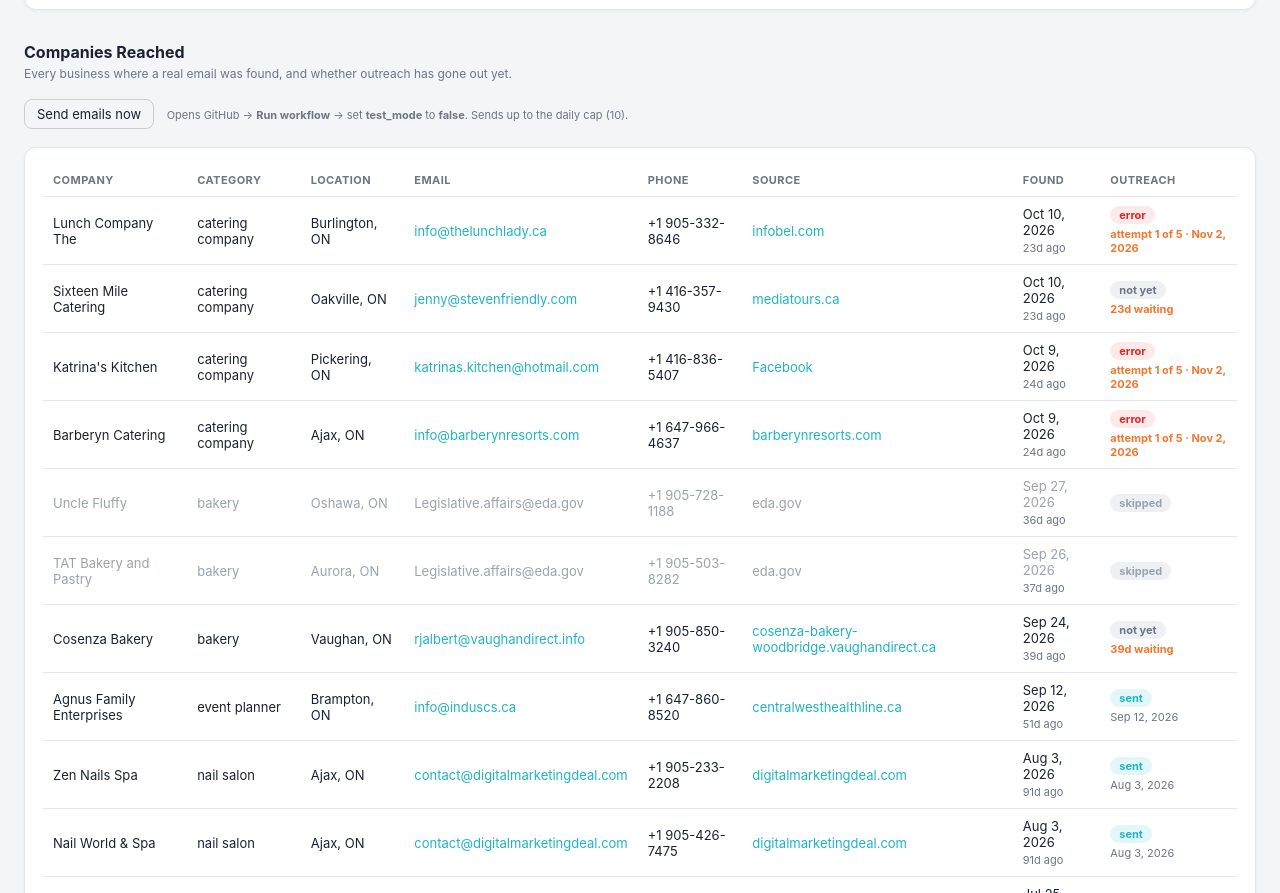
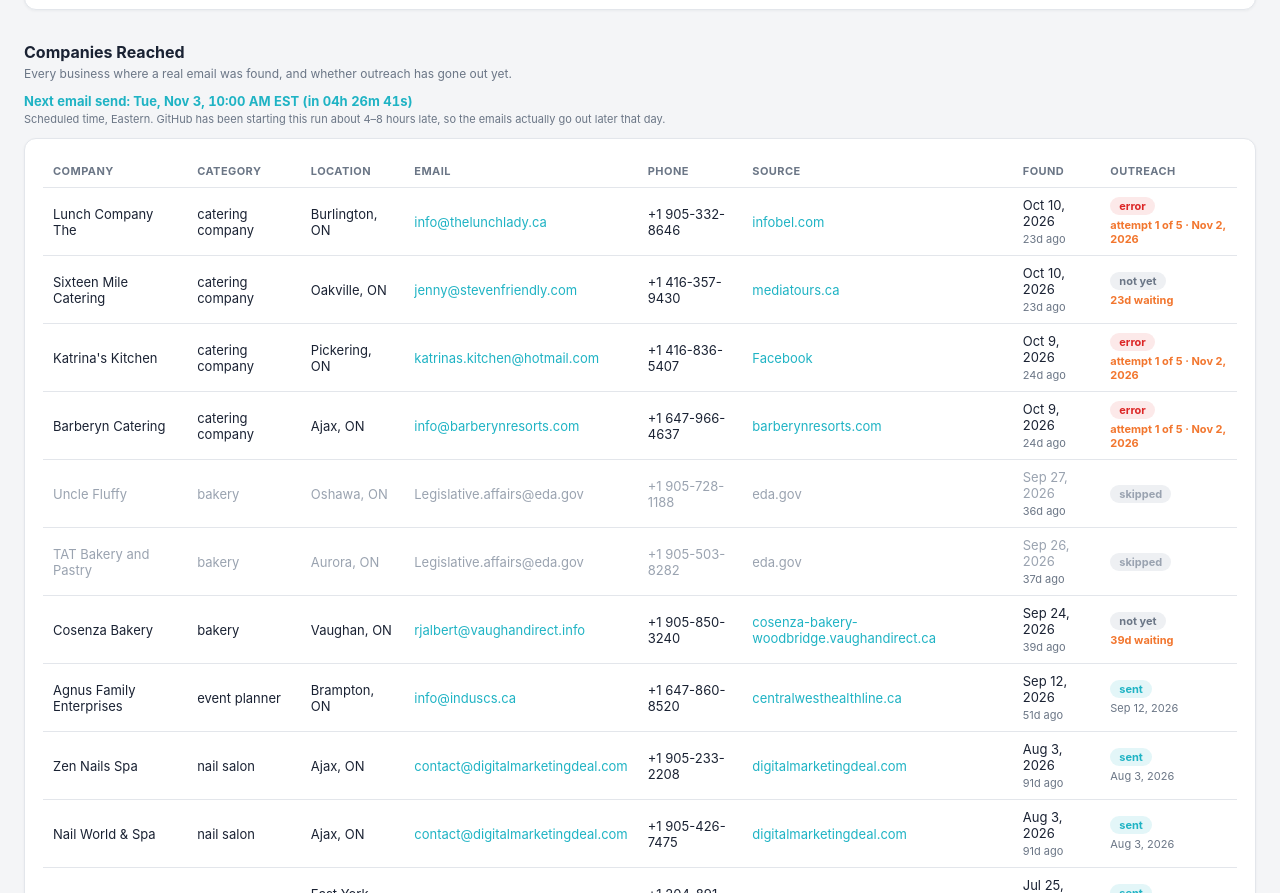
Before and after one commit to ZeroTouchAI/outreach-lead-scraper, a website: page index.html in a window 1280 px wide. Shown: the part 1959-2852 px from the top of the page. Drawn offline with nearby package versions, Linux system fonts and the light colour scheme.

Commit message:
dashboard: replace Send now button with next email send time (Eastern)

```diff
--- a/index.html
+++ b/index.html
@@ -102,8 +102,8 @@
 <div class="section-title">Companies Reached</div>
 <div class="section-sub">Every business where a real email was found, and whether outreach has gone out yet.</div>
 <div style="margin-bottom:12px;">
-  <a class="copy-btn" href="https://github.com/ZeroTouchAI/outreach-lead-scraper/actions/workflows/send-outreach.yml" target="_blank" rel="noopener noreferrer">Send emails now</a>
-  <span class="age-note" style="display:inline;">Opens GitHub &rarr; <strong>Run workflow</strong> &rarr; set <strong>test_mode</strong> to <strong>false</strong>. Sends up to the daily cap (10).</span>
+  <div class="countdown" id="sendCountdown" style="margin-top:0;">Next email send: --</div>
+  <span class="age-note">Scheduled time, Eastern. GitHub has been starting this run about 4&ndash;8 hours late, so the emails actually go out later that day.</span>
 </div>
 <div class="card">
   <table id="companiesTable">
@@ -133,6 +133,7 @@ async function loadDashboard() {
   renderHitRateChart(data);
   renderHistoryChart(data);
   renderDailyUsageChart(data);
+  startSendCountdown();
 }
 
 function getNextCronRunUTC() {
@@ -148,6 +149,33 @@ function formatCountdown(ms) {
   const m = String(Math.floor((ms % 3600000) / 60000)).padStart(2, "0");
   const s = String(Math.floor((ms % 60000) / 1000)).padStart(2, "0");
   return `${h}h ${m}m ${s}s`;
+}
+
+// Keep in sync with the cron in .github/workflows/send-outreach.yml (15:00 UTC).
+const SEND_HOUR_UTC = 15;
+let sendTimerInterval = null;
+
+function getNextSendRunUTC() {
+  const now = new Date();
+  const next = new Date(Date.UTC(now.getUTCFullYear(), now.getUTCMonth(), now.getUTCDate(), SEND_HOUR_UTC, 0, 0));
+  if (next <= now) next.setUTCDate(next.getUTCDate() + 1);
+  return next;
+}
+
+function startSendCountdown() {
+  if (sendTimerInterval) clearInterval(sendTimerInterval);
+  const el = document.getElementById("sendCountdown");
+  if (!el) return;
+  const fmt = new Intl.DateTimeFormat("en-US", {
+    timeZone: "America/Toronto", weekday: "short", month: "short", day: "numeric",
+    hour: "numeric", minute: "2-digit", timeZoneName: "short",
+  });
+  function tick() {
+    const next = getNextSendRunUTC();
+    el.textContent = "Next email send: " + fmt.format(next) + " (in " + formatCountdown(next - new Date()) + ")";
+  }
+  tick();
+  sendTimerInterval = setInterval(tick, 1000);
 }
 
 function startCountdown() {
```
